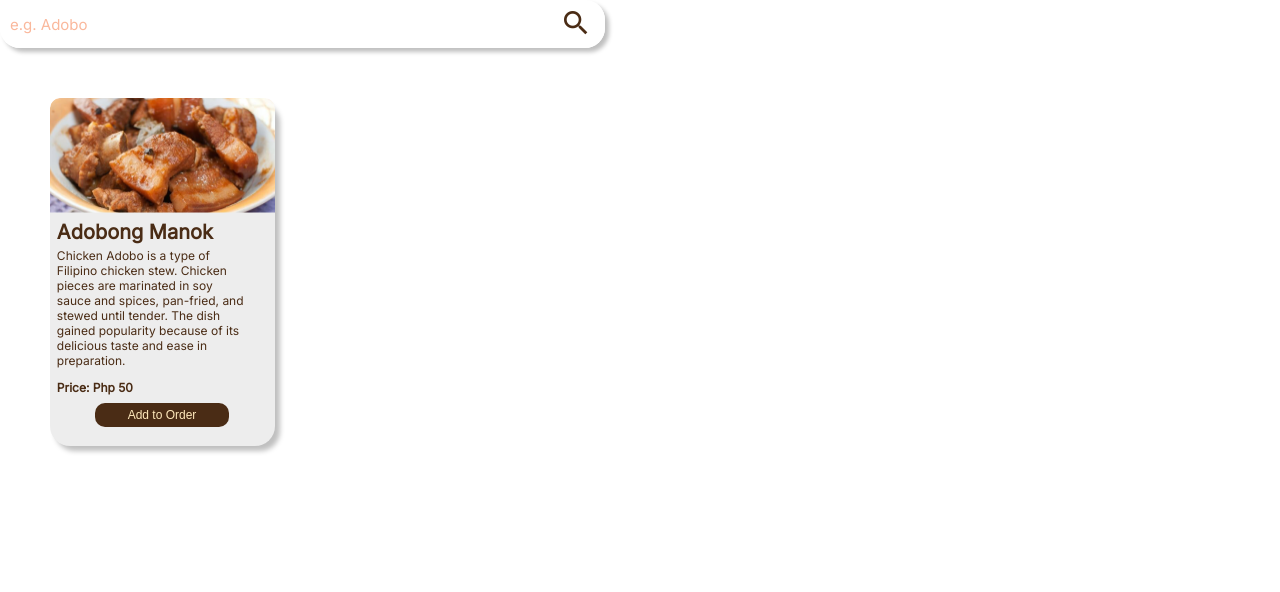
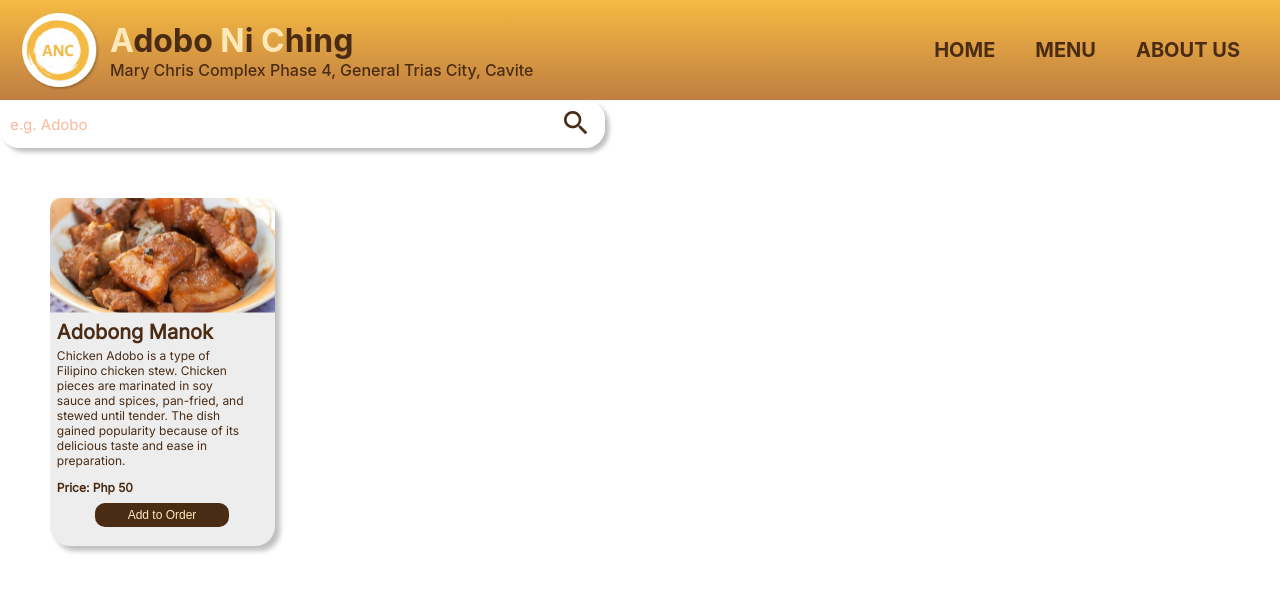
Before and after one commit to Kayots/anc1, a Next.js app: page /card in a window 1280 px wide. Shown: the top 592 px of the page. Built offline with nearby package versions, Linux system fonts and the light colour scheme.

Commit message:
Added Navbar

```diff
--- /dev/null
+++ b/components/Navbar.jsx
@@ -0,0 +1,22 @@
+import styles from "./Navbar.module.css";
+import Weblogo1 from "./Weblogo1";
+export default function Navbar() {
+  return (
+    <div className={styles.container}>
+      <div className={styles.webname}>
+        <Weblogo1 />
+      </div>
+      <div className={styles.ref_buttons}>
+        <li>
+          <a href="#">HOME</a>
+        </li>
+        <li>
+          <a href="#">MENU</a>
+        </li>
+        <li>
+          <a href="#">ABOUT US</a>
+        </li>
+      </div>
+    </div>
+  );
+}
--- /dev/null
+++ b/components/Navbar.module.css
@@ -0,0 +1,26 @@
+.container {
+  display: flex;
+  width: 100%;
+  height: 100px;
+  background: linear-gradient(180deg, #f5ba42 0%, #c07e42 100%);
+  padding: 0px 20px 0px 20px;
+  justify-content: space-between;
+  align-items: center;
+}
+
+.ref_buttons {
+  display: flex;
+  list-style: none;
+  color: #4a2c15;
+}
+
+.ref_buttons li {
+  margin: 20px;
+  font-size: 20px;
+  font-weight: 700;
+}
+
+.ref_buttons li:hover {
+  color: rgb(255, 255, 255);
+  text-decoration: underline;
+}
--- /dev/null
+++ b/components/Weblogo1.jsx
@@ -0,0 +1,20 @@
+import styles from "./Weblogo1.module.css";
+import weblogo from "../public/anclogo.png";
+import Image from "next/image";
+
+export default function Weblogo1() {
+  return (
+    <div className={styles.container}>
+      <div className={styles.weblogo}>
+        <Image src={weblogo} alt="weblogo" />
+
+        <div className={styles.name}>
+          <h1>
+            <b>A</b>dobo <b>N</b>i <b>C</b>hing
+          </h1>
+          <p>Mary Chris Complex Phase 4, General Trias City, Cavite</p>
+        </div>
+      </div>
+    </div>
+  );
+}
--- /dev/null
+++ b/components/Weblogo1.module.css
@@ -0,0 +1,29 @@
+.weblogo {
+  display: flex;
+  align-items: center;
+}
+.weblogo b {
+  color: #ffe9bb;
+}
+.weblogo img {
+  width: 80px;
+  height: 80px;
+  margin-right: 10px;
+}
+.name {
+  align-items: center;
+  color: aliceblue;
+}
+
+.name h1 {
+  padding: 0;
+  margin: 0;
+  color: #4a2c15;
+}
+
+.name p {
+  padding: 0;
+  margin: 0;
+  color: #4a2c15;
+  font-weight: 500;
+}
--- a/pages/card.js
+++ b/pages/card.js
@@ -1,9 +1,11 @@
 import Card from "../components/Card";
 import Search from "../components/Search";
+import Navbar from "../components/Navbar";
 
 export default function ANC() {
     return (
         <div>
+            <Navbar />
             <Search />
             <Card />
         </div>
```
Also changed, not shown: public/anclogo.png (added).
